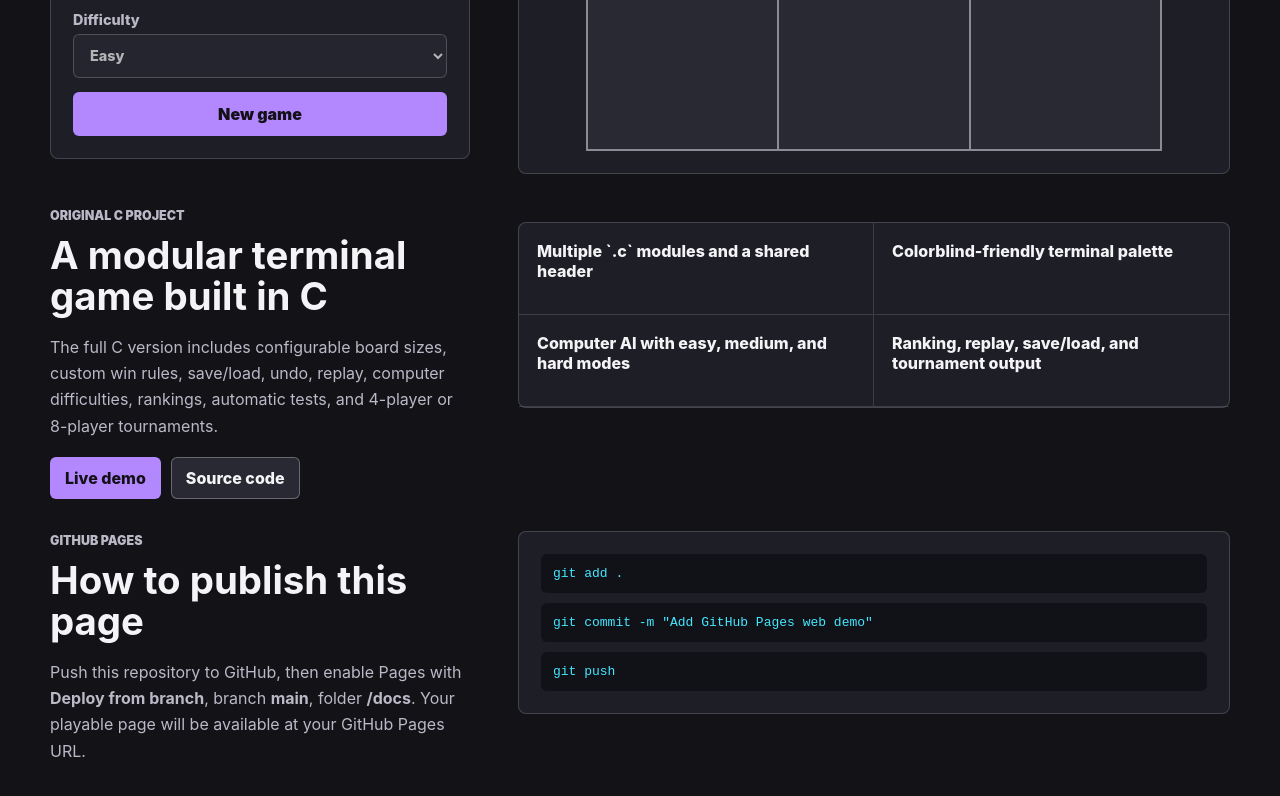
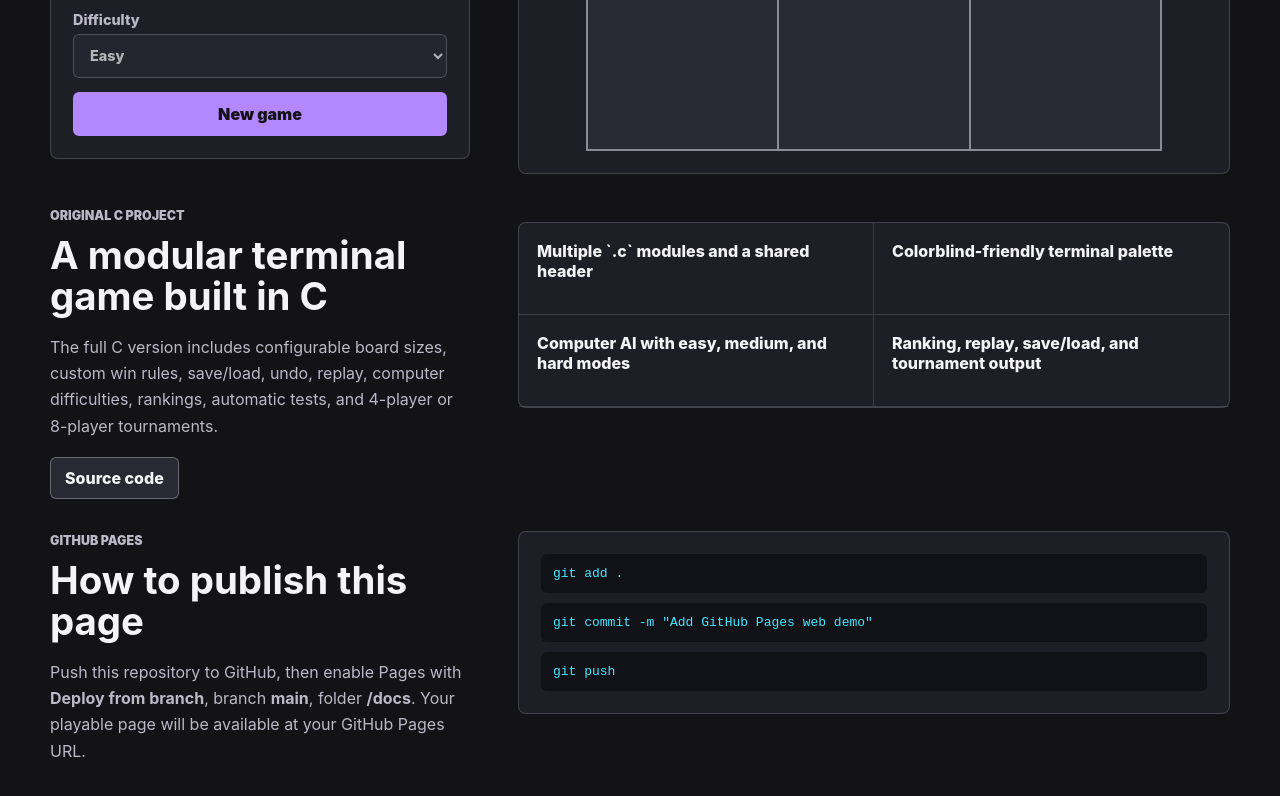
Before and after one commit to danielatorresalmeida/TicTacToe, a website: page docs/index.html in a window 1280 px wide. Shown: the part 629-1425 px from the top of the page. Drawn offline with Linux system fonts and the light colour scheme.

Commit message:
Remove redundant live-demo self-link from project card

```diff
--- a/docs/index.html
+++ b/docs/index.html
@@ -73,7 +73,6 @@
         <h2 id="project-title">A modular terminal game built in C</h2>
         <p>The full C version includes configurable board sizes, custom win rules, save/load, undo, replay, computer difficulties, rankings, automatic tests, and 4-player or 8-player tournaments.</p>
         <div class="project-actions" aria-label="Project links">
-          <a class="cta-link primary" href="https://danielatorresalmeida.github.io/TicTacToe/" target="_blank" rel="noopener noreferrer">Live demo</a>
           <a class="cta-link" href="https://github.com/danielatorresalmeida/TicTacToe" target="_blank" rel="noopener noreferrer">Source code</a>
         </div>
       </div>
--- a/docs/styles.css
+++ b/docs/styles.css
@@ -153,18 +153,6 @@ h2 {
 .cta-link:focus-visible {
   border-color: var(--cyan);
   color: var(--cyan);
-}
-
-.cta-link.primary {
-  border-color: transparent;
-  color: #141018;
-  background: var(--title);
-}
-
-.cta-link.primary:hover,
-.cta-link.primary:focus-visible {
-  color: #141018;
-  background: var(--cyan);
 }
 
 .controls {
```
